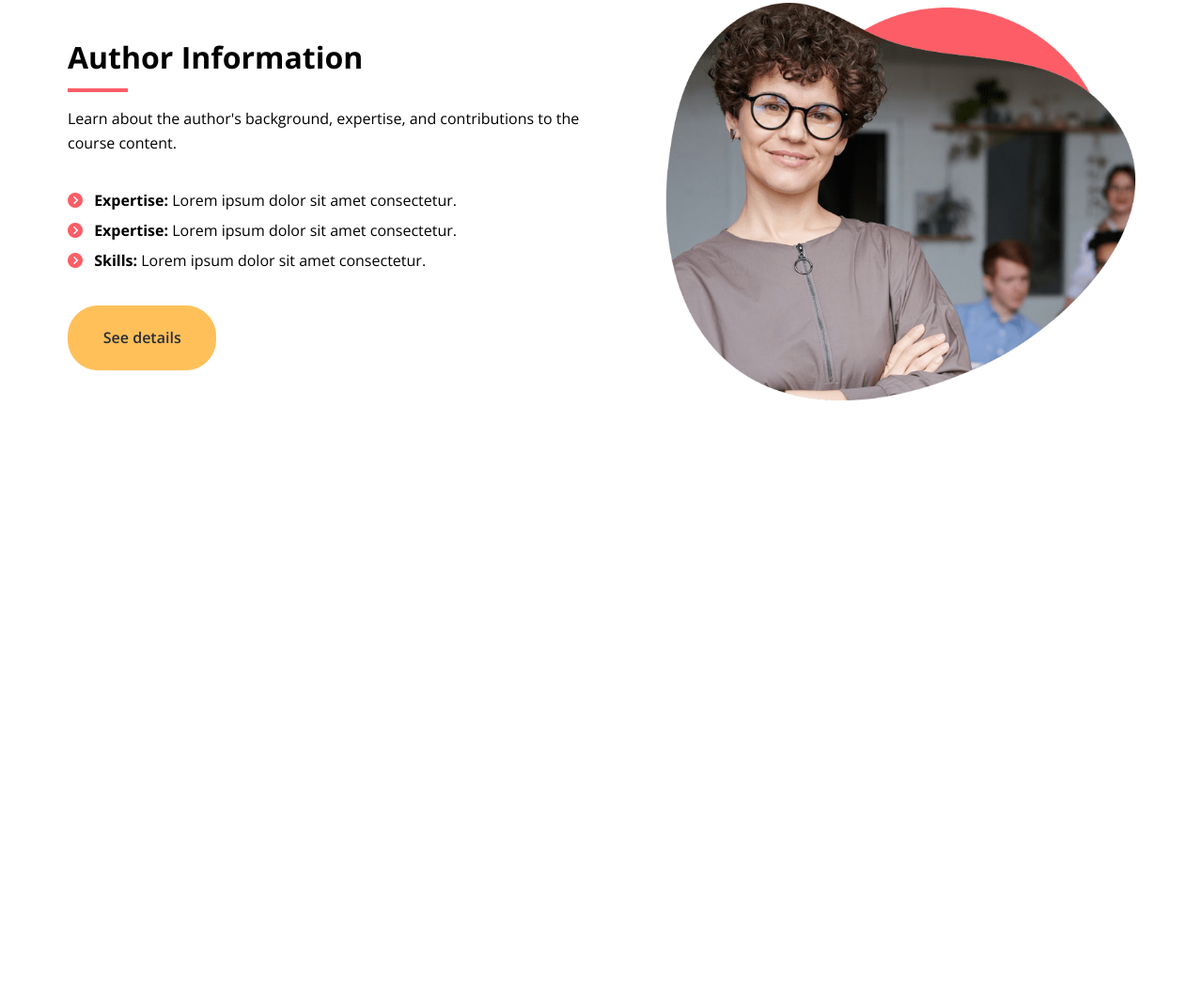
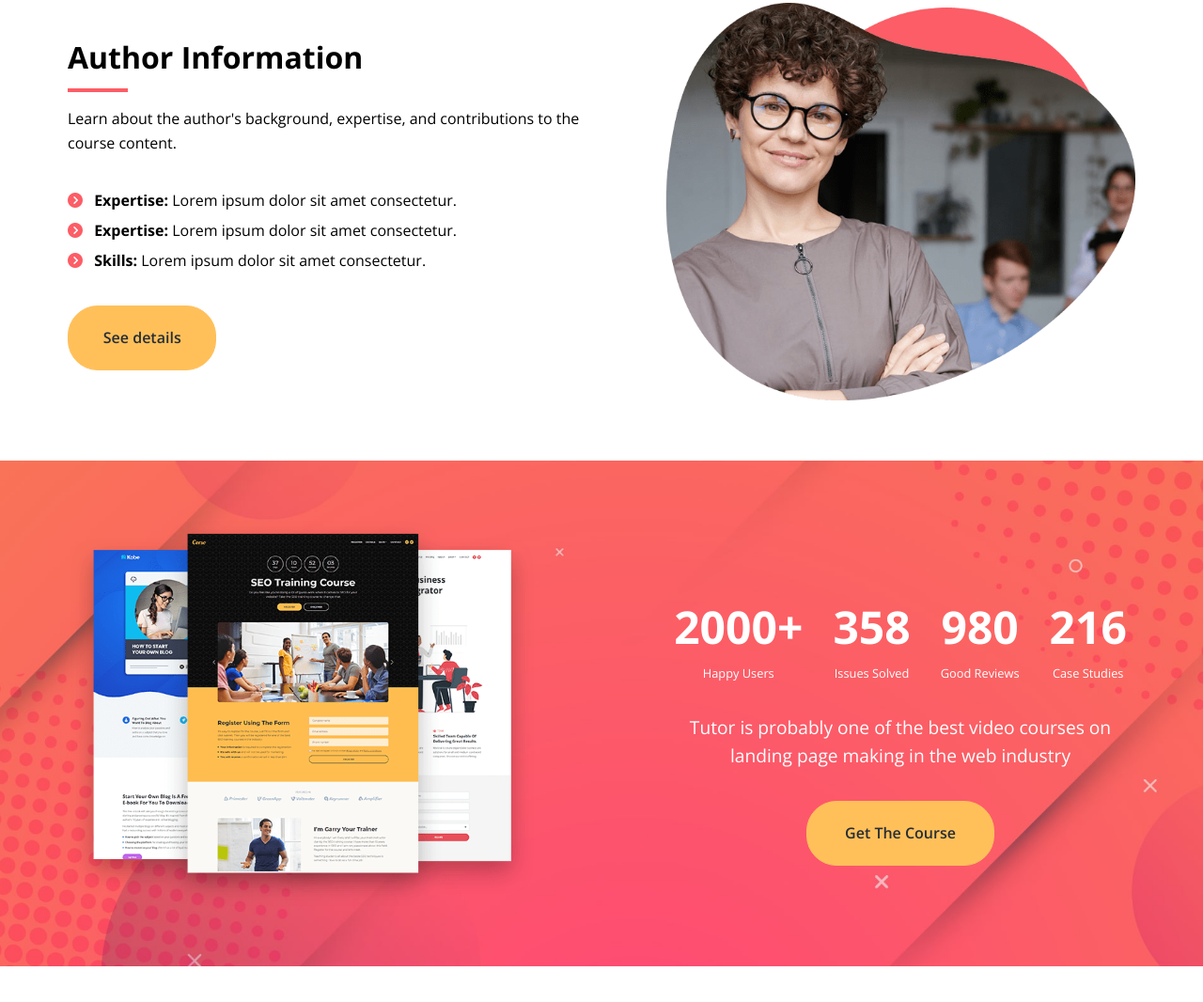
Before and after one commit to UteniyazovSalamat/tutor-project, a plain HTML site: page index.html in a window 1280 px wide. Shown: the part 5494-6560 px from the top of the page at 94% size. Before the commit the page ends 5984 px from the top, so only its background shows below. Drawn offline with nearby package versions, Linux system fonts and the light colour scheme.

Commit message:
Add desktop and mobile versions of Stats section and styles

```diff
--- a/css/media.css
+++ b/css/media.css
@@ -54,7 +54,8 @@
     }
 
     .details-flex,
-    .details + .details .details-flex {
+    .details + .details .details-flex,
+    .stats .stats-flex {
         flex-direction: column;
         gap: 2rem;
     }
@@ -66,10 +67,10 @@
         }
 
         .btn {
-            display: flex;
-            justify-content: center;
-            width: 300px;
+            display: block;
             margin: 0 auto;
+            text-align: center;
+            width: 200px;
         }
     }
 
@@ -156,7 +157,15 @@
         padding: 0;
     }
 
-    .details .btn {
-        width: 200px;
+    .stats .stats-numbers {
+        flex-direction: column;
+    }
+
+    .stats .stats-numbers h3 {
+        font-size: 2.5rem;
+    }
+
+    .stats .stats-text {
+        font-size: 1rem;
     }
 }
--- a/css/style.css
+++ b/css/style.css
@@ -439,3 +439,57 @@ img {
 .details i {
     margin-right: 0.5rem;
 }
+
+/* Stats */
+.stats {
+    background: #000 url('../images/stats-background.jpg') center center/cover no-repeat;
+    color: #fff;
+}
+
+.stats-flex {
+    display: flex;
+    justify-content: space-between;
+    align-items: center;
+    padding: 4rem 2rem;
+}
+
+.stats img {
+    width: 100%;
+    max-width: 500px;
+}
+
+.stats-content {
+    max-width: 500px;
+}
+
+.stats .stats-numbers {
+    margin: 2rem 0;
+    display: flex;
+    gap: 2rem;
+    justify-content: center;
+    align-items: center;
+    flex-wrap: wrap;
+    text-align: center;
+}
+
+.stats .stats-numbers h3 {
+    font-size: 3rem;
+    font-weight: 700;
+}
+
+.stats .stats-numbers p {
+    font-size: 0.8rem;
+}
+
+.stats .stats-text {
+    font-size: 1.2rem;
+    margin-bottom: 2rem;
+    text-align: center;
+}
+
+.stats .btn {
+    display: block;
+    margin: 0 auto;
+    text-align: center;
+    width: 200px;
+}
--- a/index.html
+++ b/index.html
@@ -30,6 +30,10 @@
         <link
             rel="stylesheet"
             href="./css/media.css" />
+
+        <link
+            rel="icon"
+            href="./images/favicon.png" />
 
         <title>Welcome To Tutor</title>
     </head>
@@ -474,6 +478,46 @@
             </div>
         </section>
 
+        <!-- Stat Section -->
+        <section
+            class="stats section"
+            id="stats">
+            <div class="container stats-flex">
+                <img
+                    src="./images/stats.png"
+                    alt="stats" />
+                <div class="stats-content">
+                    <div class="stats-numbers">
+                        <div>
+                            <h3>2000+</h3>
+                            <p>Happy Users</p>
+                        </div>
+                        <div>
+                            <h3>358</h3>
+                            <p>Issues Solved</p>
+                        </div>
+                        <div>
+                            <h3>980</h3>
+                            <p>Good Reviews</p>
+                        </div>
+                        <div>
+                            <h3>216</h3>
+                            <p>Case Studies</p>
+                        </div>
+                    </div>
+
+                    <p class="stats-text">
+                        Tutor is probably one of the best video courses on landing page making in the web industry
+                    </p>
+                    <a
+                        href="#"
+                        class="btn"
+                        >Get The Course
+                    </a>
+                </div>
+            </div>
+        </section>
+
         <script src="./js/main.js"></script>
     </body>
 </html>
```
